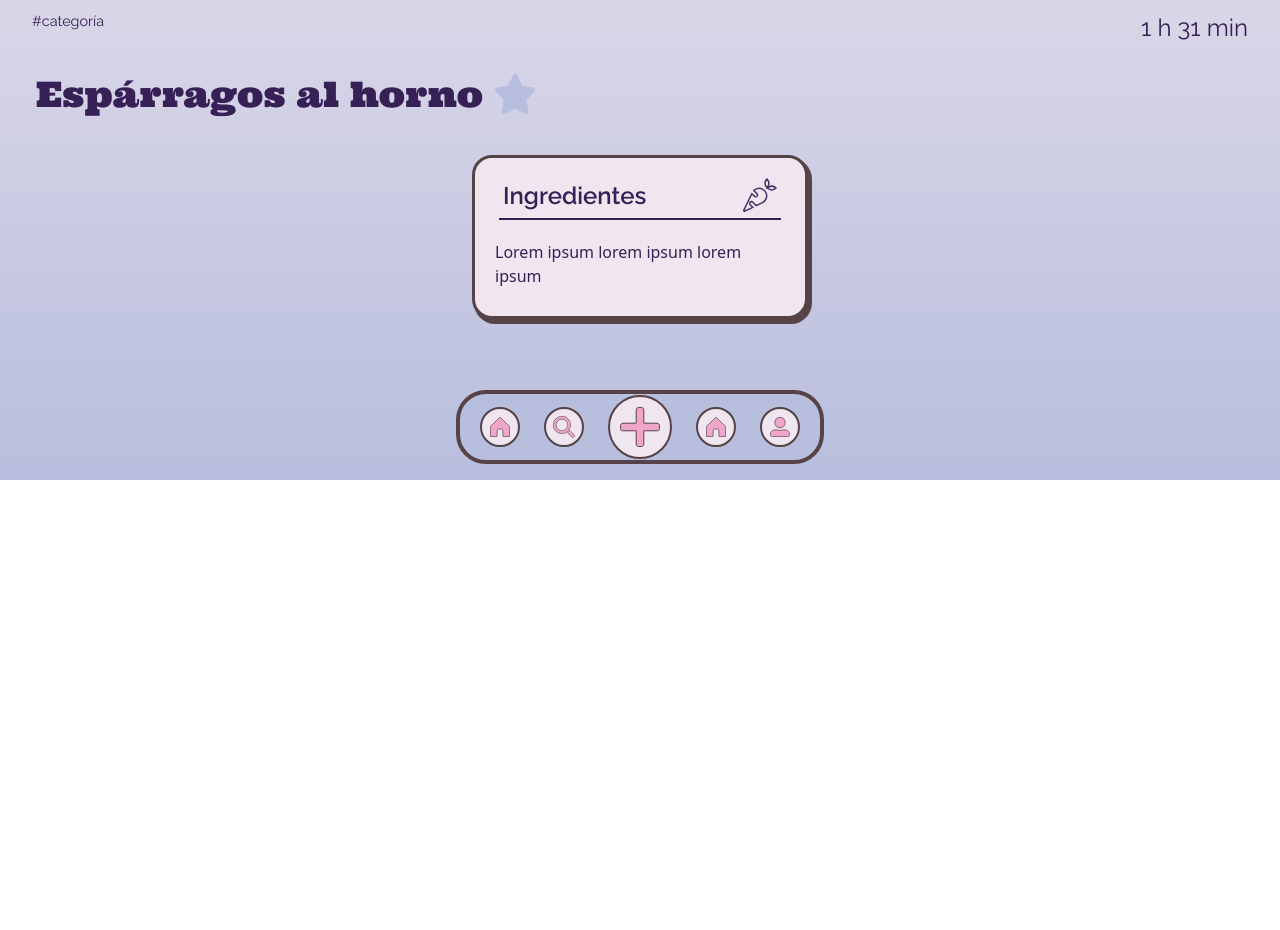
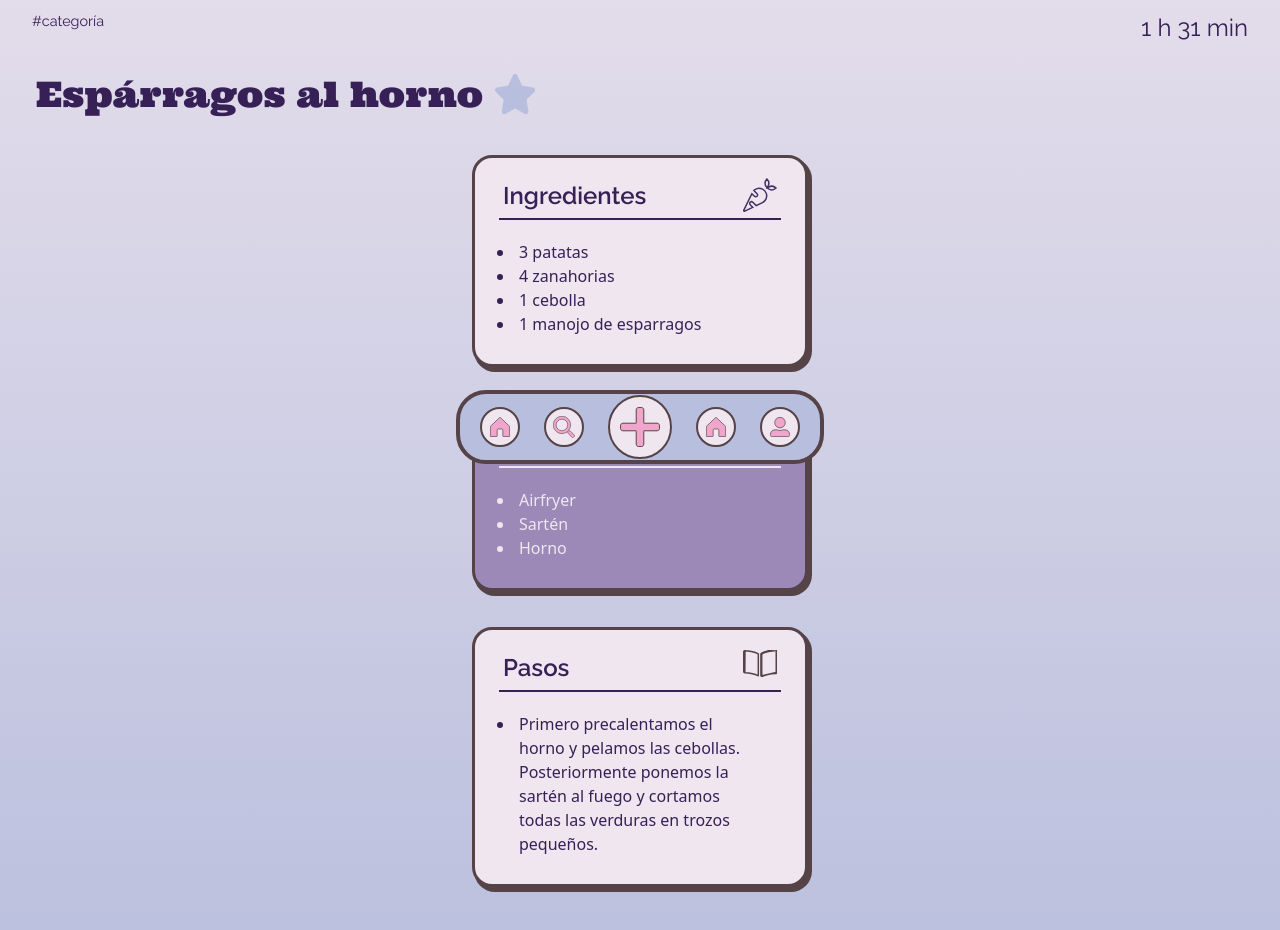
Before and after one commit to BettyLopo/Re-Setaas-Front, a React (Vite) app: page /detail in a window 1280 px wide. Shown: the part 320-1250 px from the top of the page. Before the commit the page ends 800 px from the top, so only its background shows below. Built offline with nearby package versions, Linux system fonts and the light colour scheme.

Commit message:
Structure of InfoContainer, finishing Detail page

```diff
--- a/src/components/recipeCard/InfoContainer.jsx
+++ b/src/components/recipeCard/InfoContainer.jsx
@@ -1,15 +1,25 @@
 import React from 'react'
 
 const InfoContainer = ({content, className, icon, title}) => {
+
+    const items = typeof content === 'string' ? content.split(',').map(item => item.trim()) : content;
+
   return (
-    <section className={`rounded-cont border-[0.2rem] text-darklila border-brown shadow-bigs w-[21rem] h-auto ${className}`}>
+    <section className={`rounded-cont border-[0.2rem] border-brown shadow-bigs w-[21rem] h-auto ${className}`}>
         <div className="flex flex-row justify-between items-start gap-5 pt-5 px-7 pb-1">
             <p className="font-raleway font-semibold text-regu">{title}</p>
             <img src={icon} alt="" className="" />
         </div>
         <hr className="border-[0.1rem] mx-6 mb-5"/>
-        <ul className="px-5 pb-7">{content}
-            <li></li>
+        <ul className="px-10 pb-7 font-normal">
+            {Array.isArray(items) ? (
+                items.map((item, index) => (
+                    <li keiy={index} className="px-1 list-disc">{item}</li>
+                ))
+            ) : (
+                <li className="">{items}</li>
+            )}
+
         </ul>
     </section>
   )
--- a/src/pages/Detail.jsx
+++ b/src/pages/Detail.jsx
@@ -6,8 +6,8 @@ import InfoContainer from '../components/recipeCard/InfoContainer'
 
 const Detail = () => {
   return (
-    <div className="bg-gr-white-blue w-screen h-screen items-center">
-      <div className="flex flex-col justify-center pt-4">
+    <div className="bg-gr-white-blue w-screen h-full items-center">
+      <div className="flex flex-col justify-center pt-4 pb-[8rem]">
             <div className='flex flex-row justify-between py-5 px-8 items-stretch'>
               <DeleteIcon />
               <EditIcon />
@@ -23,12 +23,22 @@ const Detail = () => {
               <h1 className="font-ultra text-darklila text-ptitle leading-[2.2rem]">Espárragos al horno</h1>
               <StarIcon className="justify-self-end"/>
             </div>
-            <div className="flex flex-col justify-center items-center pt-8">
+            <div className="flex flex-col justify-center items-center pt-8 gap-9">
               <InfoContainer
-              className="bg-brokenwhite"
+              className="bg-brokenwhite  text-darklila "
               icon="/img/Ingredients.svg"
               title="Ingredientes"
-              content="Lorem ipsum lorem ipsum lorem ipsum"/>
+              content="3 patatas, 4 zanahorias, 1 cebolla, 1 manojo de esparragos"/>
+              <InfoContainer
+              className="bg-lightlila text-brokenwhite"
+              icon="/img/Spoon.svg"
+              title="Herramientas"
+              content="Airfryer, Sartén, Horno"/>
+              <InfoContainer
+              className="bg-brokenwhite  text-darklila"
+              icon="/img/Steps.svg"
+              title="Pasos"
+              content="Primero precalentamos el horno y pelamos las cebollas. Posteriormente ponemos la sartén al fuego y cortamos todas las verduras en trozos pequeños."/>
             </div>
         </div>
     </div>
```
